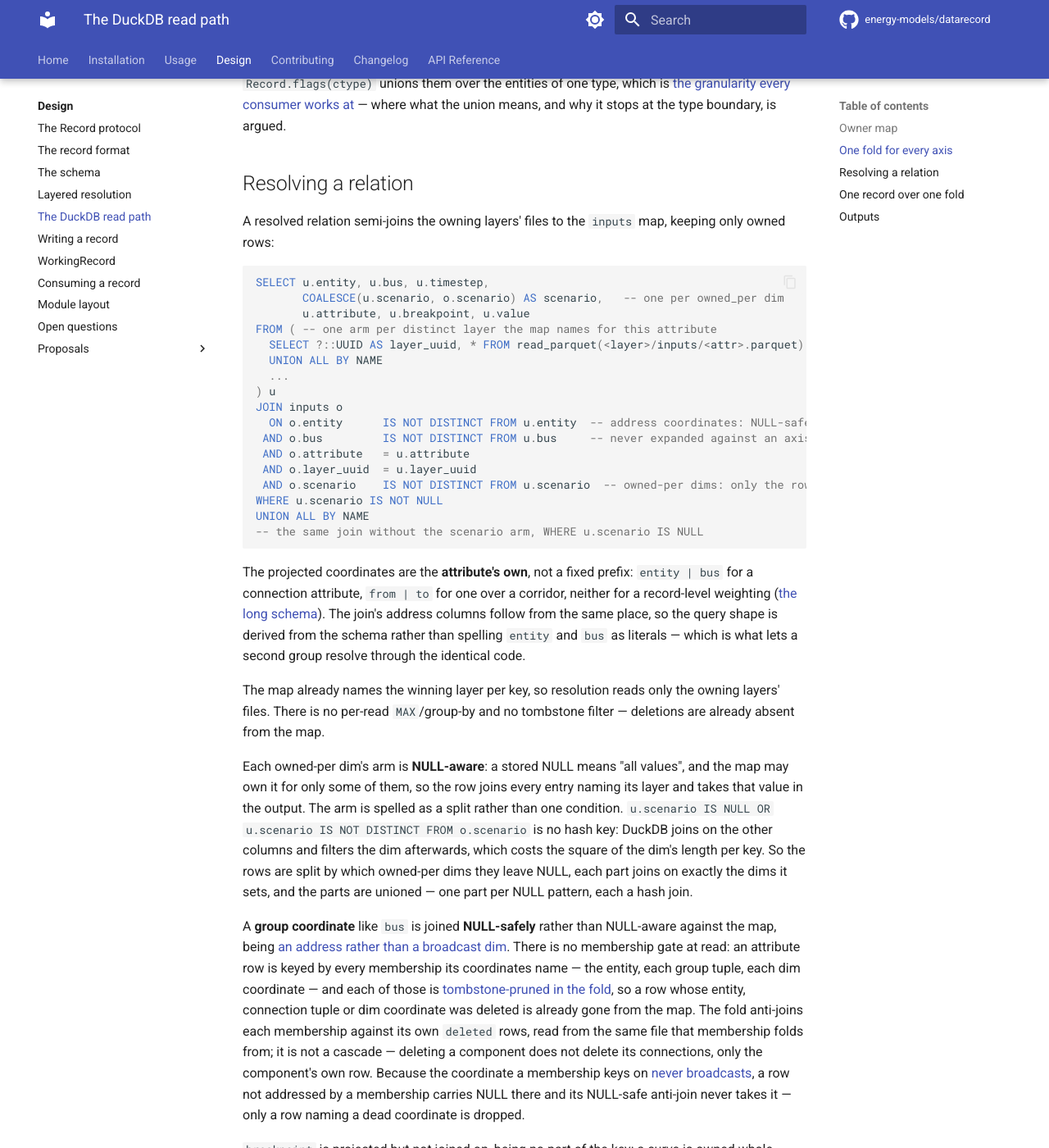
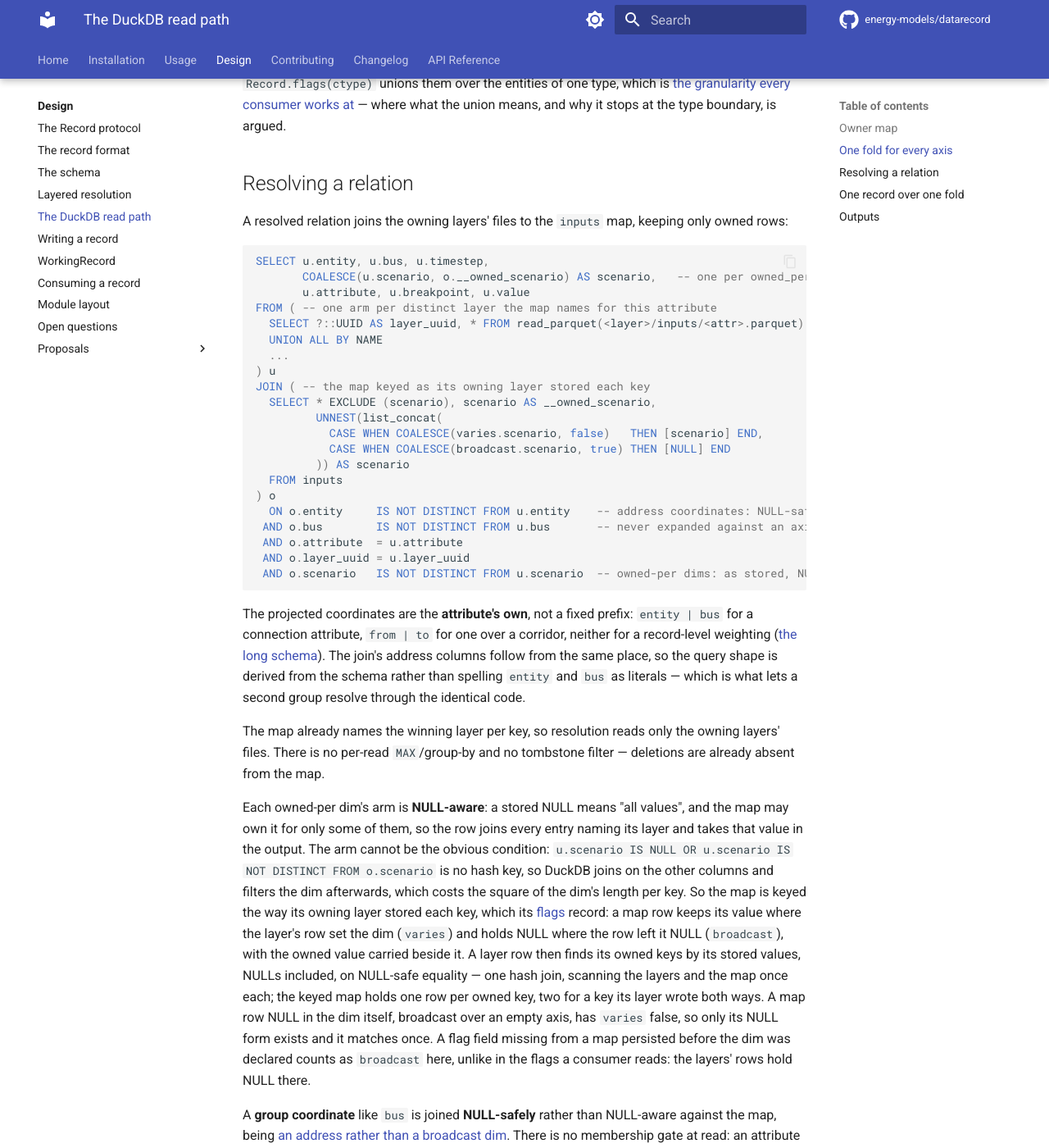
Before and after one commit to energy-models/datarecord, an MkDocs documentation site: the page built from docs/design/read-path.md, in a window 1280 px wide and 1400 px high, scrolled down 2507 px. Shown: the whole window at 82% size. Built offline with MkDocs 1.6.1 and Material for MkDocs 9.7.7, drawn with Linux system fonts in a browser that asks for light colours; comment, search, counter and statistics services are not loaded.

Commit message:
perf: key the owner map by its broadcast flags (#53)
The NULL-pattern split rescanned the layers and the owner map once per
pattern, 2 ** k times for k broadcast dims. Instead, key each owner-map
row the way its owning layer stored it: its value where the layer set
the dim (`varies`), NULL where the layer left it NULL (`broadcast`).
A raw row then matches its owned keys on its stored values by NULL-safe
equality: one hash join, each side scanned once, one keyed map row per
owned key.

Also trims the helper's and `_relation`'s docstrings to what a reader
needs, citing the design page for the argument.

Co-authored-by: Claude Opus 5.5 <noreply@anthropic.com>

````diff
--- a/docs/design/read-path.md
+++ b/docs/design/read-path.md
@@ -75,26 +75,30 @@ That also means the dim namespace lives entirely inside `varies`/`broadcast`, so
 
 ## Resolving a relation
 
-A resolved relation semi-joins the owning layers' files to the `inputs` map, keeping only owned rows:
+A resolved relation joins the owning layers' files to the `inputs` map, keeping only owned rows:
 
 ```sql
 SELECT u.entity, u.bus, u.timestep,
-       COALESCE(u.scenario, o.scenario) AS scenario,   -- one per owned_per dim
+       COALESCE(u.scenario, o.__owned_scenario) AS scenario,   -- one per owned_per dim
        u.attribute, u.breakpoint, u.value
 FROM ( -- one arm per distinct layer the map names for this attribute
   SELECT ?::UUID AS layer_uuid, * FROM read_parquet(<layer>/inputs/<attr>.parquet)
   UNION ALL BY NAME
   ...
 ) u
-JOIN inputs o
-  ON o.entity      IS NOT DISTINCT FROM u.entity  -- address coordinates: NULL-safe,
- AND o.bus         IS NOT DISTINCT FROM u.bus     -- never expanded against an axis
- AND o.attribute   = u.attribute
- AND o.layer_uuid  = u.layer_uuid
- AND o.scenario    IS NOT DISTINCT FROM u.scenario  -- owned-per dims: only the rows that set one
-WHERE u.scenario IS NOT NULL
-UNION ALL BY NAME
--- the same join without the scenario arm, WHERE u.scenario IS NULL
+JOIN ( -- the map keyed as its owning layer stored each key
+  SELECT * EXCLUDE (scenario), scenario AS __owned_scenario,
+         UNNEST(list_concat(
+           CASE WHEN COALESCE(varies.scenario, false)   THEN [scenario] END,
+           CASE WHEN COALESCE(broadcast.scenario, true) THEN [NULL] END
+         )) AS scenario
+  FROM inputs
+) o
+  ON o.entity     IS NOT DISTINCT FROM u.entity    -- address coordinates: NULL-safe,
+ AND o.bus        IS NOT DISTINCT FROM u.bus       -- never expanded against an axis
+ AND o.attribute  = u.attribute
+ AND o.layer_uuid = u.layer_uuid
+ AND o.scenario   IS NOT DISTINCT FROM u.scenario  -- owned-per dims: as stored, NULL included
 ```
 
 The projected coordinates are the **attribute's own**, not a fixed prefix: `entity | bus` for a connection attribute, `from | to` for one over a corridor, neither for a record-level weighting ([the long schema](format.md#the-long-schema)).
@@ -104,9 +108,11 @@ The map already names the winning layer per key, so resolution reads only the ow
 There is no per-read `MAX`/group-by and no tombstone filter — deletions are already absent from the map.
 
 Each owned-per dim's arm is **NULL-aware**: a stored NULL means "all values", and the map may own it for only some of them, so the row joins every entry naming its layer and takes that value in the output.
-The arm is spelled as a split rather than one condition.
-`u.scenario IS NULL OR u.scenario IS NOT DISTINCT FROM o.scenario` is no hash key: DuckDB joins on the other columns and filters the dim afterwards, which costs the square of the dim's length per key.
-So the rows are split by which owned-per dims they leave NULL, each part joins on exactly the dims it sets, and the parts are unioned — one part per NULL pattern, each a hash join.
+The arm cannot be the obvious condition: `u.scenario IS NULL OR u.scenario IS NOT DISTINCT FROM o.scenario` is no hash key, so DuckDB joins on the other columns and filters the dim afterwards, which costs the square of the dim's length per key.
+So the map is keyed the way its owning layer stored each key, which its [flags](#owner-map) record: a map row keeps its value where the layer's row set the dim (`varies`) and holds NULL where the row left it NULL (`broadcast`), with the owned value carried beside it.
+A layer row then finds its owned keys by its stored values, NULLs included, on NULL-safe equality — one hash join, scanning the layers and the map once each; the keyed map holds one row per owned key, two for a key its layer wrote both ways.
+A map row NULL in the dim itself, broadcast over an empty axis, has `varies` false, so only its NULL form exists and it matches once.
+A flag field missing from a map persisted before the dim was declared counts as `broadcast` here, unlike in the flags a consumer reads: the layers' rows hold NULL there.
 
 A **group coordinate** like `bus` is joined **NULL-safely** rather than NULL-aware against the map, being [an address rather than a broadcast dim](record.md#the-broadcast-rule).
 There is no membership gate at read: an attribute row is keyed by every membership its coordinates name — the entity, each group tuple, each dim coordinate — and each of those is [tombstone-pruned in the fold](#one-fold-for-every-axis), so a row whose entity, connection tuple or dim coordinate was deleted is already gone from the map.
````
Also changed, not shown: 1 other file.
